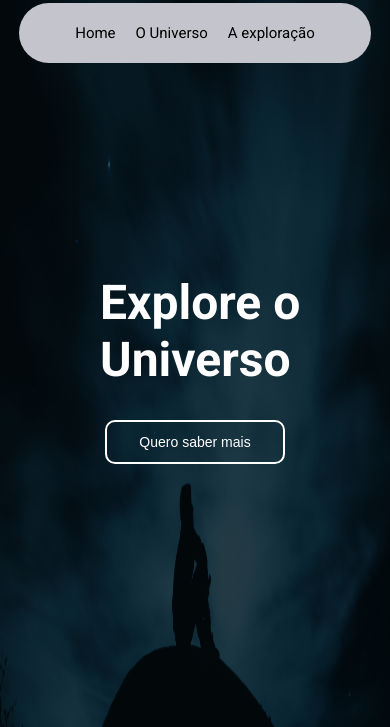
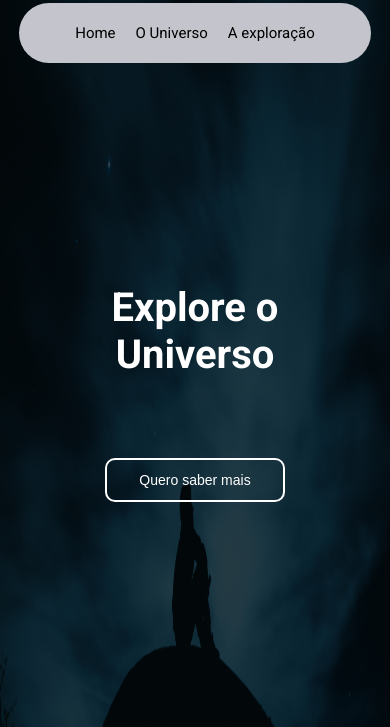
Before and after one commit to IsabelaGhislandi/universo, a website with bundled scripts: page index.html in a window 390 px wide. Shown: the part 117-844 px from the top of the page. Built offline with nearby package versions, Linux system fonts and the light colour scheme.

Commit message:
Update style.css

```diff
--- a/style/style.css
+++ b/style/style.css
@@ -270,13 +270,22 @@ a:hover {
 
     }
 
+  .mainHome {
+        display: flex;
+        justify-content: center;
+    }
+
     .title-home {
-
+        display: flex;
         justify-content: center;
+        text-align: center;
         align-items: center;
         align-self: center;
-        margin-left: 10rem;
-        top: 0;
+        margin: 8rem;
+        font-size: 4rem;
+        width: 50%;
+
     }
 
+
 }
```
